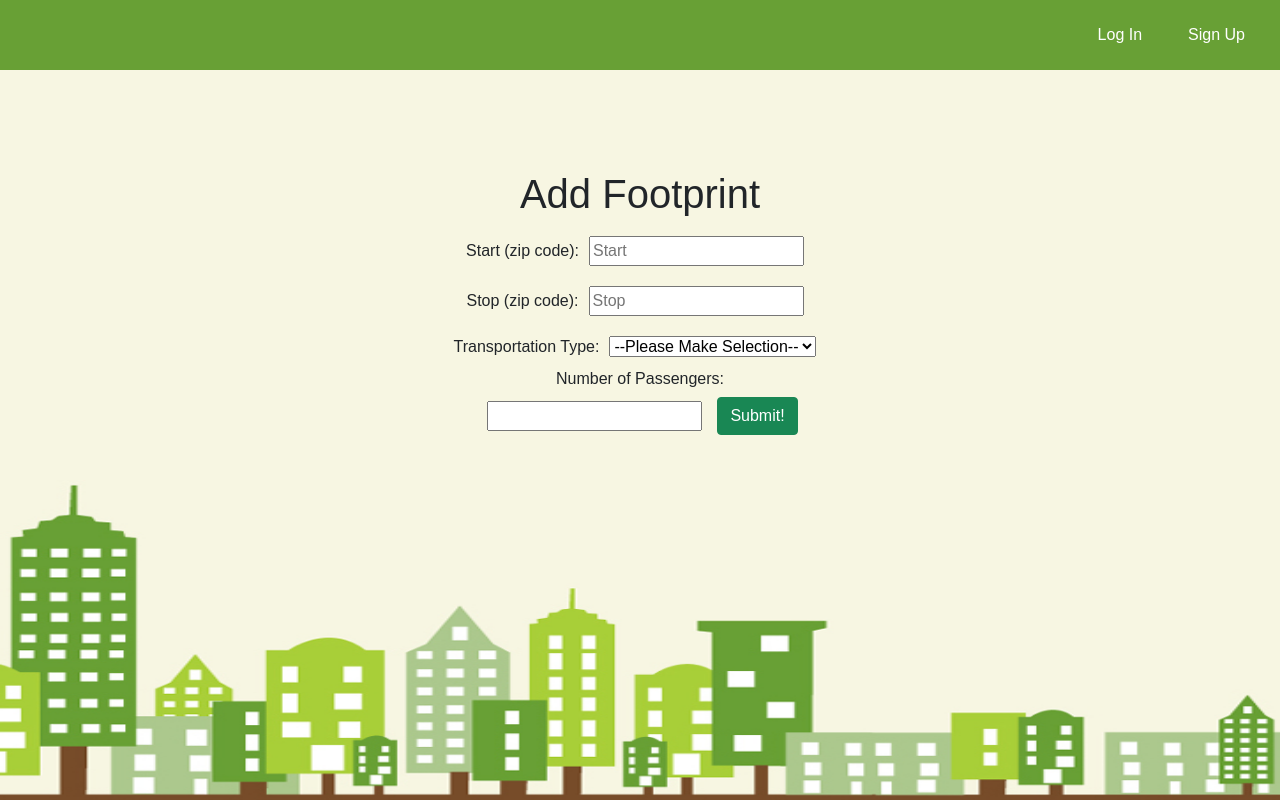
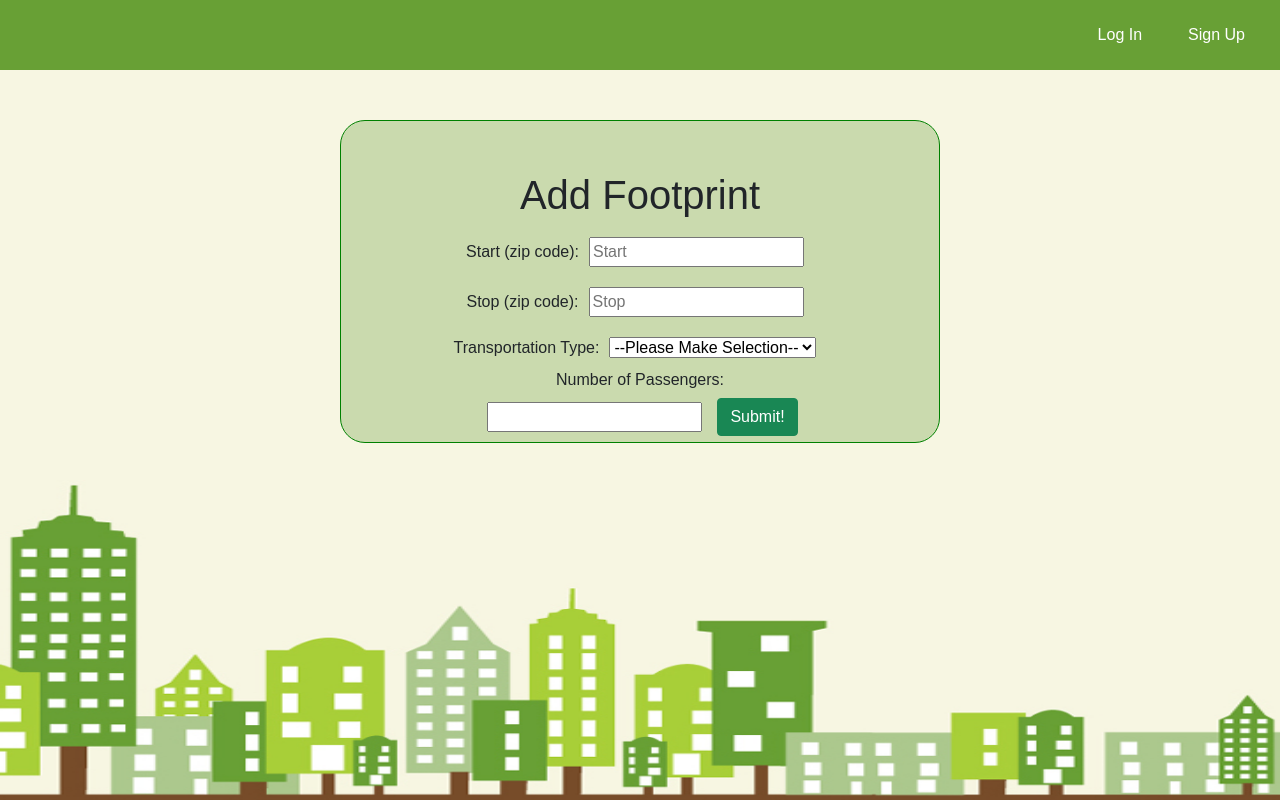
Before and after one commit to hbarrons/footprint-front-end, a React (Create React App) app: page /footprints/new in a window 1280 px wide. Built offline with nearby package versions, Linux system fonts and the light colour scheme; no server answers; a web font is replaced by a local one.

Commit message:
add form styling

```diff
--- a/src/pages/Forms/FootprintForm.css
+++ b/src/pages/Forms/FootprintForm.css
@@ -4,8 +4,23 @@ body {
   justify-content: center;
 }
 
+.form-container {
+  display: flex;
+  align-items: center;
+  justify-content: center;
+  margin-top: 50px;
+}
+
+.footprint-form {
+  background-color: rgb(172,200,141, 0.6);
+  border: 1px solid green;
+  border-radius: 25px;
+  width: 600px;
+  margin: 0;
+}
+
 h1.addedit-fp {
-  margin-top: 100px;
+  margin-top: 50px;
 }
 
 form {
--- a/src/pages/Forms/FootprintForm.jsx
+++ b/src/pages/Forms/FootprintForm.jsx
@@ -27,18 +27,19 @@ const FootprintForm = (props) => {
 
   return (
     <>
+      <section className="form-container">
+        <div className='footprint-form'>
           <div className="page-header">
             {id
               ? <h1 className='addedit-fp'>Edit Footprint</h1>
               : <><h1 className='addedit-fp'>Add Footprint</h1></>
             }
           </div>
-
-      <section className="form-container">
           <form onSubmit={handleSubmit}>
             <FootprintInput form={form} handleChange={handleChange} />
             <button type="submit" className="btn btn-success">Submit!</button>
           </form>
+        </div>
       </section>
     </>
   )
```
Lines whose indentation alone changed are shown as unchanged.
